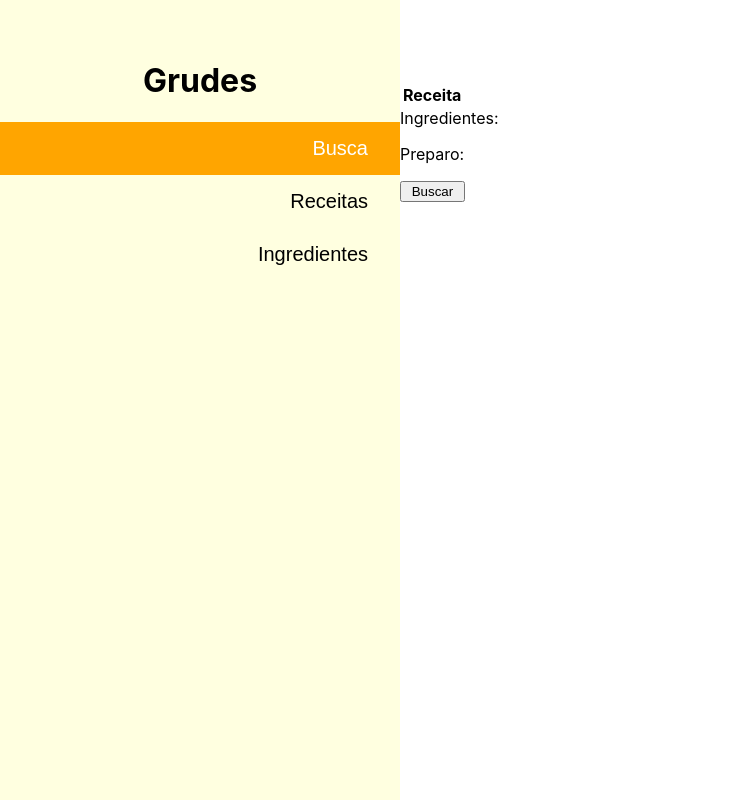
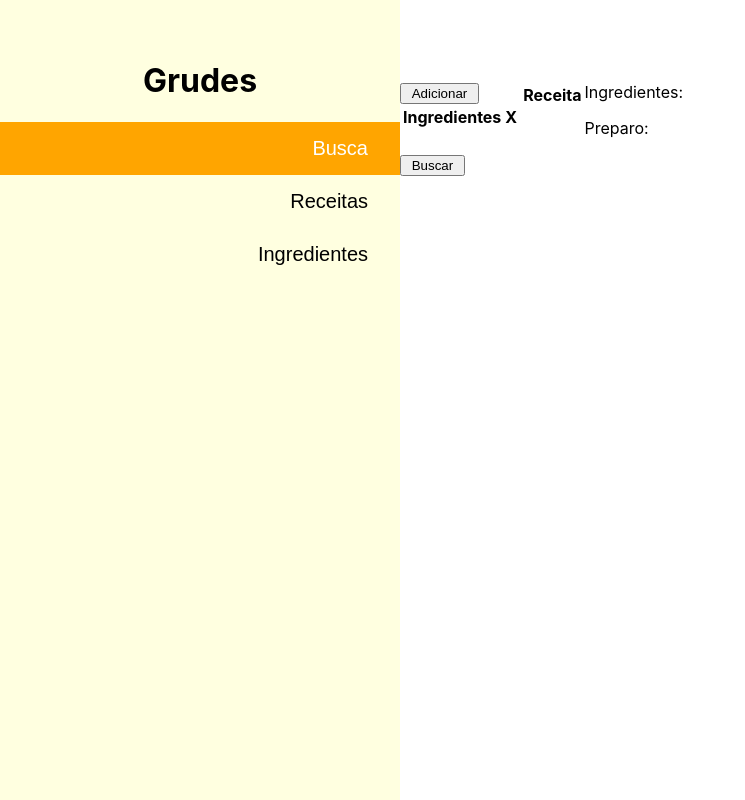
Before and after one commit to hugocm93/grudes_web_client, a React (Create React App) app: page / in a window 1280 px wide. Shown: the whole page, without its empty margins (0-745 px from the left). Built offline with nearby package versions, Linux system fonts and the light colour scheme.

Commit message:
Usa lista de ingredientes para filtrar receitas obtidas no get

```diff
--- a/src/App.css
+++ b/src/App.css
@@ -53,3 +53,8 @@
     text-align: left;
     margin-left: 400px;
 }
+
+.RecipeRow
+{
+    display: flex;
+}
--- a/src/App.js
+++ b/src/App.js
@@ -27,14 +27,14 @@ function Table({ columns, rows, onClick}) {
   return (
     <table onClick = {onClick}>
       <thead>
-        <tr>
-        {columns.map((column) => (<th>{column.name}</th>))}
+        <tr key = "1">
+        {columns.map((column) => (<th key={column.name} >{column.name}</th>))}
         </tr>
       </thead>
       <tbody>
         {rows.map((row) => (
           <tr key={row.id}>
-            {columns.map((column) => (<td>{column.get(row)}</td>))}
+            {columns.map((column) => (<td key = {column.name}>{column.get(row)}</td>))}
           </tr>
         ))}
       </tbody>
@@ -103,6 +103,52 @@ function RecipeList({recipes, selectRecipe})
     );
 }
 
+function IngredientsTable({title, ingredients, setIngredients})
+{
+    function add_ingredient_item() {
+        const newIngredient = {
+            name: "ingrediente",
+            id: uuidv4()
+        };
+
+        const newIngredients = [...ingredients, newIngredient];
+        setIngredients(newIngredients);
+    }
+
+    function remove_ingredient(id)
+    { setIngredients(ingredients.filter((s) => { return s.id !== id; })); }
+
+    const columns = [
+        {
+            name: title,
+            get: (row) => {
+                return (
+                    <input
+                        type="text"
+                        placeholder="Nome"
+                        onChange = {(event) => {row.name = event.target.value;}}>
+                    </input>
+                );
+            }
+        },
+        {
+            name: "X",
+            get: (row) => {
+                return (
+                    <button className = "RemoveIngredientBtn" onClick = {() => {remove_ingredient(row.id)}}> X </button>
+                );
+            }
+        }
+    ];
+
+    return (
+        <div className="IngredientsTable">
+            <button className = "AddIngredientBtn" onClick = {add_ingredient_item}> Adicionar </button>
+            <Table columns = {columns} rows = {ingredients} />
+        </div>
+    );
+}
+
 function ingredient_to_string(ingredient)
 {
     return "" + ingredient.quantity + " " + ingredient.unit + " - " + ingredient.ingredient;
@@ -131,15 +177,27 @@ function SearchTab()
 {
     const [recipes, setRecipes] = useState([]);
     const [selected, setSelected] = useState("");
+    const [ingredients, setIngredients] = useState([]);
 
     async function get_recipes()
     {
-        fetch(url + "/recipes",
+        var url_ = url + "/recipes";
+
+        url_ = url_ + `?${new URLSearchParams({name: ""}).toString()}`;
+
+        ingredients.forEach((ingredient) => {
+            if(ingredient.name.length !== 0 )
+                url_ = url_ + `&${new URLSearchParams({ingredients: ingredient.name}).toString()}`
+        });
+
+        console.log(url_);
+
+        fetch(url_,
         {
-            method: "get"
+            method: "get",
         })
         .then((response) => response.json())
-        .then((data) => { setRecipes(data.recipes); })
+        .then((data) => { console.log(data.recipes) ; setRecipes(data.recipes); })
         .catch((error) => {console.error("Error:", error)});
     }
 
@@ -149,8 +207,11 @@ function SearchTab()
     return (
         <div className="SearchTab">
             <h1> {selected} </h1>
-            <RecipeList recipes = {recipes} selectRecipe = {setSelected}/>
-            <RecipeDisplay selected = {selected} find_recipe = {get_selected_recipe}/>
+            <div className = "RecipeRow">
+                <IngredientsTable title = "Ingredientes" ingredients = {ingredients} setIngredients = {setIngredients}/>
+                <RecipeList recipes = {recipes} selectRecipe = {setSelected}/>
+                <RecipeDisplay selected = {selected} find_recipe = {get_selected_recipe}/>
+            </div>
             <button className = "SearchBtn" onClick = {get_recipes} > Buscar </button>
         </div>
     );
@@ -232,8 +293,7 @@ function IngredientArea()
         <div className="IngredientArea">
             <input type = "text" placeholder = "Nome" value = {name} onChange = {onChangeCbk}></input>
             <button className = "Save" onClick={save_ingredient}> Salvar </button>
-            <button className = "AddSubstituteBtn" onClick = {add_substitute_item}> Adicionar </button>
-            <Table columns = {columns} rows = {substitutes} />
+            <IngredientsTable title = "Substitutos" ingredients = {substitutes} setIngredients = {setSubstitutes}/>
         </div>
     );
 }
@@ -242,7 +302,7 @@ function RecipesArea()
 {
     const [name, setName] = useState("");
     const [ingredients, setIngredients] = useState([]);
-    const [instructions, setInstructions] = useState([]);
+    const [instructions, setInstructions] = useState("");
 
     function onNameChangeCbk(event) {
         setName(event.target.value);
```
